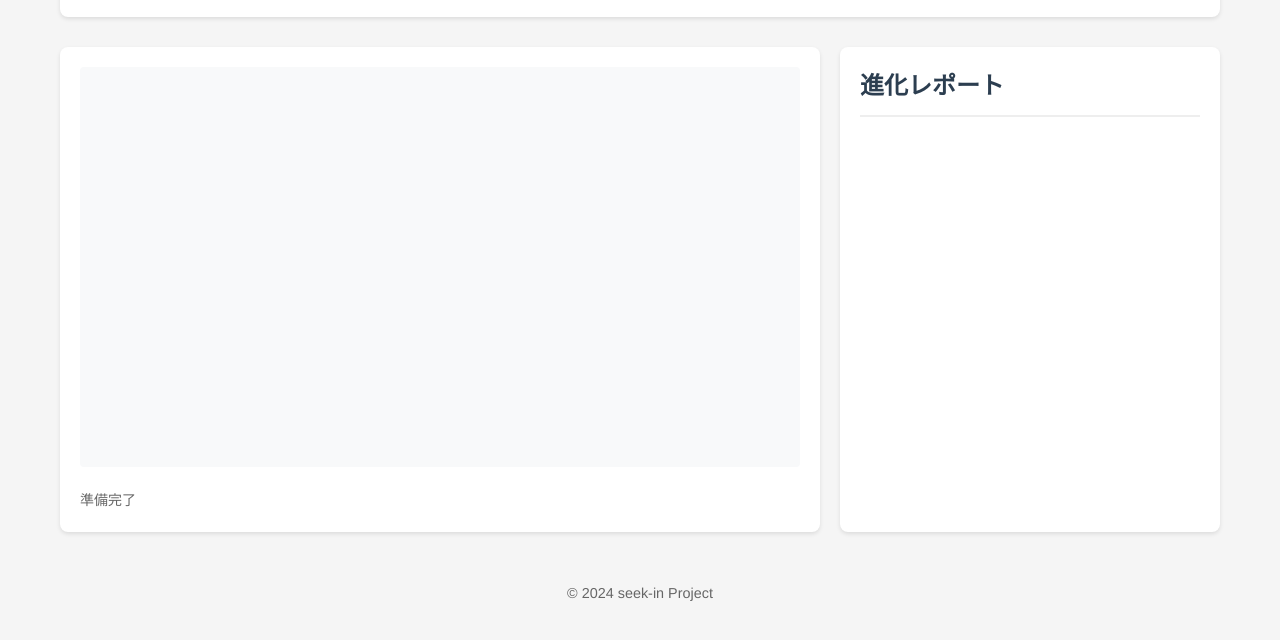
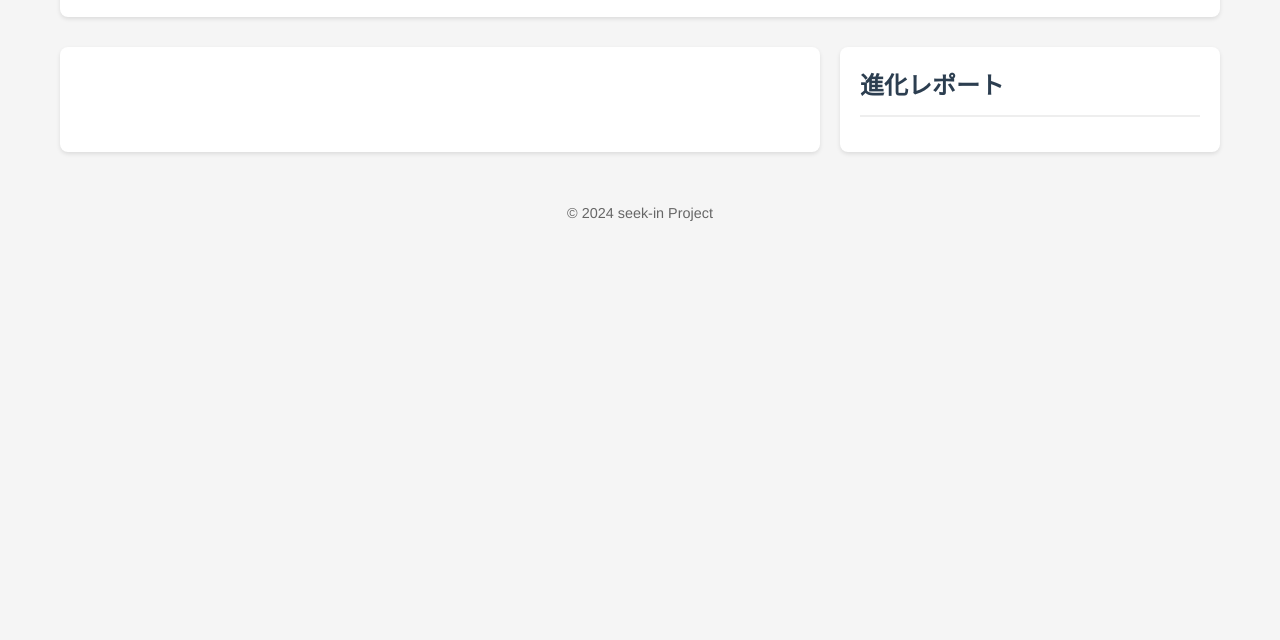
Before and after one commit to phpfucker/seeking_demo, a website: page index.html in a window 1280 px wide. Shown: the part 130-770 px from the top of the page. Drawn offline with Linux system fonts and the light colour scheme.

Commit message:
ローカル修正

```diff
--- a/index.html
+++ b/index.html
@@ -15,12 +15,8 @@
 
         <main>
             <div class="canvas-container">
-                <div id="svgContainer"></div>
-                <canvas id="lifeCanvas"></canvas>
-                <div class="controls">
-                    <!-- <button id="evolveBtn">手動進化実行</button> -->
-                    <span id="status">準備完了</span>
-                </div>
+                <div id="svgContainerA"></div>
+                <div id="svgContainerB"></div>
             </div>
 
             <div class="reports-container">
```
